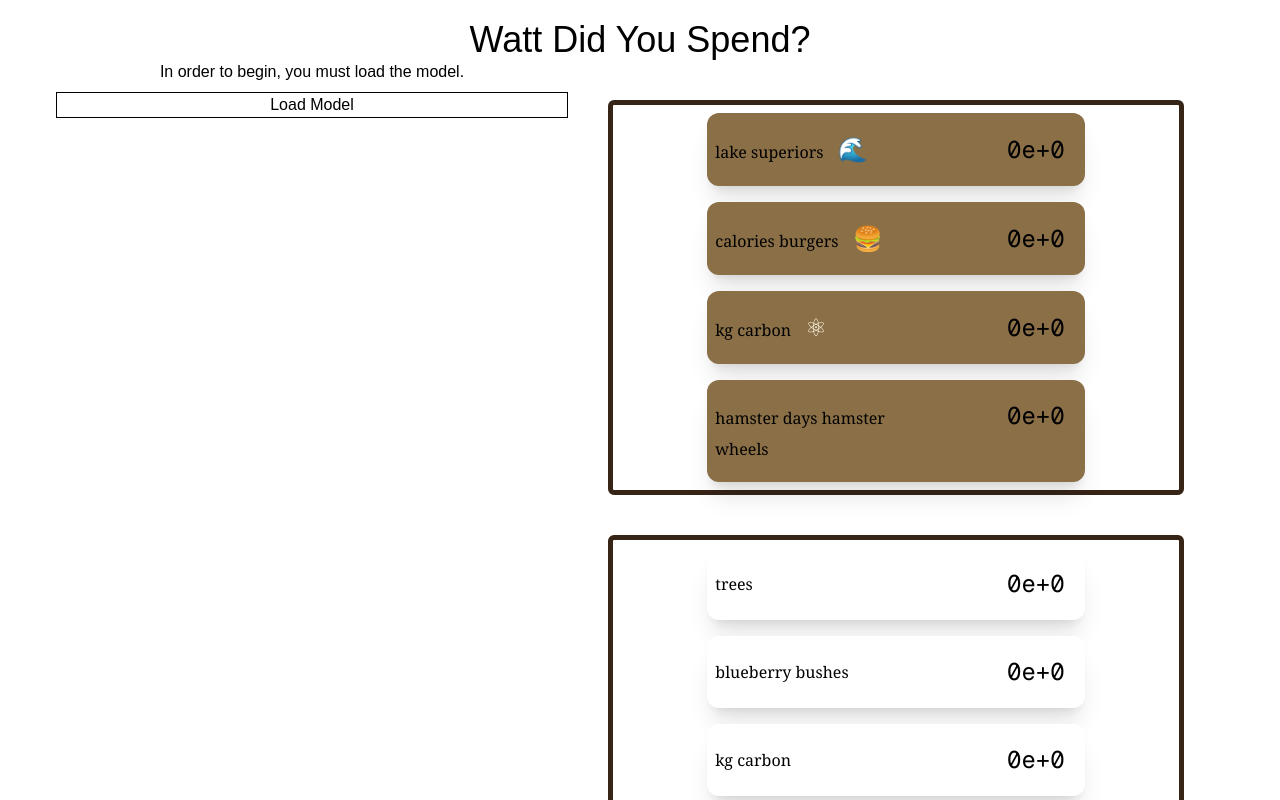
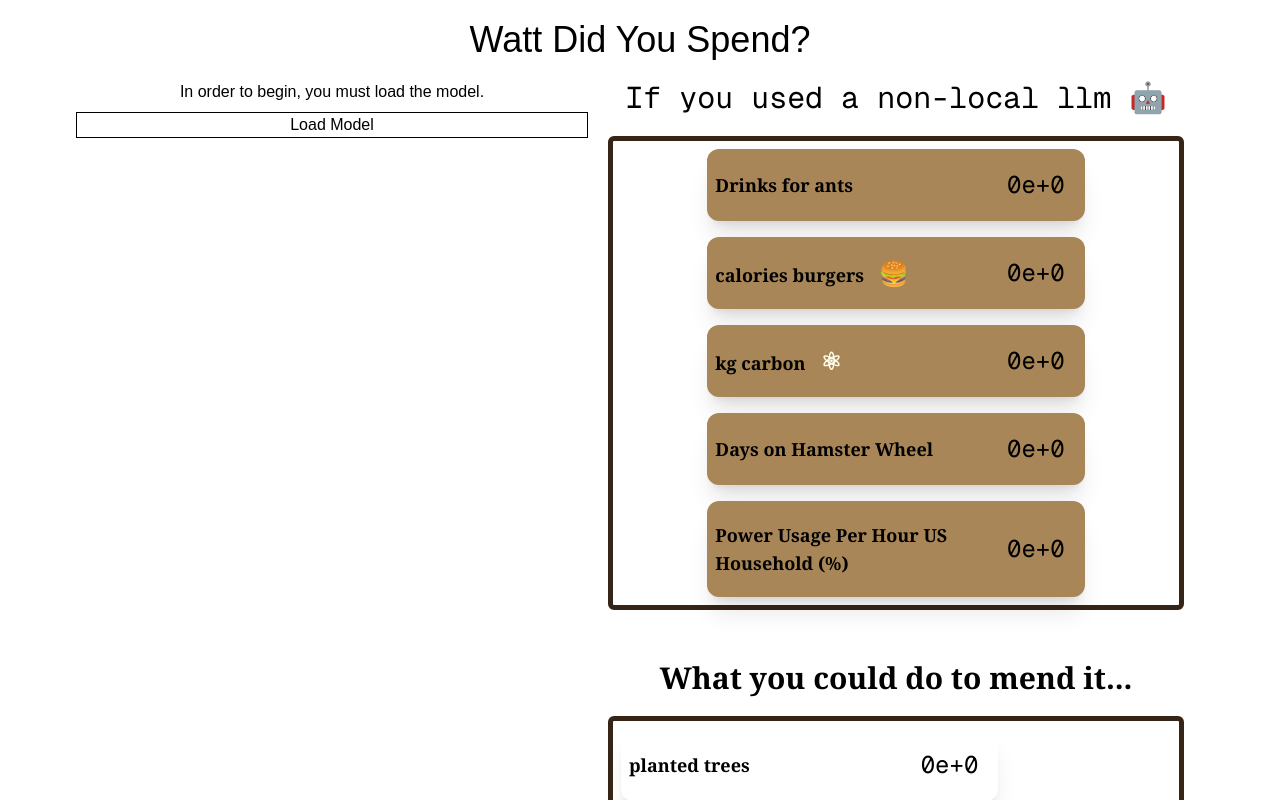
Before and after one commit to david-callender/token_calculator, a Next.js app: page / in a window 1280 px wide. Shown: the top 800 px of the page. Built offline with nearby package versions, Linux system fonts and the light colour scheme.

Commit message:
feat: cleaned up website

```diff
--- a/src/app/globals.css
+++ b/src/app/globals.css
@@ -9,7 +9,7 @@
   --color-background: var(--background);
   --color-foreground: var(--foreground);
   --color-border: #362417;
-  --color-waste: #8B6F47;
+  --color-waste: #A88657;
   --font-sans: var(--font-geist-sans);
   --font-mono: var(--font-geist-mono);
 }
--- a/src/app/page.tsx
+++ b/src/app/page.tsx
@@ -11,7 +11,7 @@ const Home: FC = () => {
   return (<>
     <div>
       <Title />
-      <div className="flex justify-center">
+      <div>
         <ClientView />
       </div>
     </div>
--- a/src/components/ClientView.tsx
+++ b/src/components/ClientView.tsx
@@ -9,12 +9,13 @@ export const ClientView: FC = () => {
     // this will be handled on davids component
     const [numTokens, setNumTokens] = useState(0);
 
-
-
     let state = new AppState(numTokens);
 
     return <>
-        <Chat numTokens={numTokens} setNumTokens={setNumTokens} />
-        <MendWasteView  state={state}/>
+        <div className="flex justify-center mt-5">
+            <Chat numTokens={numTokens} setNumTokens={setNumTokens} />
+            <MendWasteView  state={state}/>
+        </div>
+
     </>
 }
--- a/src/components/ListView.tsx
+++ b/src/components/ListView.tsx
@@ -6,7 +6,8 @@ import { AppState } from "./MendWasteView";
 export enum StartUnit {
     gallons,
     joules,
-    kilogramsCarbon
+    kilogramsCarbon,
+    dollars
 }
 
 export type MendEntry = {
@@ -27,7 +28,7 @@ type Props = {
 
 export const WasteView: FC<Props> = ({ entries, state }) => {
     return <>
-        <div className="flex m-10 min-w-xl flex-col border-border border-5 rounded-md">
+        <div className="flex m-5 min-w-xl flex-col border-border border-5 rounded-md">
             {entries.map((entry, index) => {
                 return (
                     <WasteBox key={index} entry={entry} state={state}/>
@@ -42,7 +43,7 @@ export const WasteView: FC<Props> = ({ entries, state }) => {
 export const MendView: FC<Props> = ({ entries, state }) => {
 
     return <>
-        <div className="flex m-10 min-w-xl flex-col border-border border-5 rounded-md">
+        <div className="flex m-5 min-w-xl flex-col border-border border-5 rounded-md">
             {entries.map((entry, index) => {
                 return (
 
--- a/src/components/MendBox.tsx
+++ b/src/components/MendBox.tsx
@@ -24,13 +24,18 @@ export const MendBox: FC<Props> = ({ entry, state }) => {
             setConvertedNumber(entry.conversionFactor * state.convertToGallons);
         } else if (entry.startUnit == StartUnit.kilogramsCarbon) {
             setConvertedNumber(entry.conversionFactor * state.convertToKilogramsCarbon);
+        } else if (entry.startUnit == StartUnit.dollars) {
+            setConvertedNumber(state.convertToDollars)
         }
     }, [state.tokens])
 
     return <>
-        <div onClick={() => {setToggled(!toggled)}} className="rounded-xl m-2 place-self-center flex p-5 pl-2 shadow-xl hover:-translate-y-1 transition-all w-2/3 font-serif bg-foreground">
-            <span className="w-1/2 text-left place-self-center">{entry.endUnit} {entry.detail}</span>
-            <span className="font-mono text-right w-1/2 text-2xl">{formatNumber(convertedNumber)}</span>
+
+        <div onClick={() => {setToggled(!toggled)}} className="rounded-xl m-2 text-lg flex p-5 pl-2 shadow-xl hover:-translate-y-1 transition-all w-2/3 font-serif bg-foreground">
+            <span className="grow font-semibold text-left place-self-center">{entry.endUnit} {entry.detail}</span>
+            <span className="font-mono text-right w-1/3 text-2xl place-content-center">{entry.startUnit == StartUnit.dollars ? "$" : "" }{formatNumber(convertedNumber)}</span>
         </div>
+
+
     </>
 }
--- a/src/components/MendWasteView.tsx
+++ b/src/components/MendWasteView.tsx
@@ -48,7 +48,9 @@ export const MendWasteView: FC<Props> = ({ state }) => {
 
     return <>
         <div>
+            <h1 className="text-3xl text-center font-mono">If you used a non-local llm 🤖</h1>
             <WasteView entries={WasteEntries} state={state}/>
+            <h1 className="text-3xl font-serif text-center pt-7.5"><strong>What you could do to mend it...</strong></h1>
             <MendView entries={MendEntries}  state={state}/>
         </div>
 
--- a/src/components/WasteBox.tsx
+++ b/src/components/WasteBox.tsx
@@ -32,13 +32,15 @@ export const WasteBox: FC<Props> = ({ entry, state }) => {
 
     return <>
 
-        <div onClick={() => {setToggled(!toggled);}} className="rounded-xl m-2 place-self-center flex p-5 pl-2 shadow-xl items-baseline hover:-translate-y-1 transition-all w-2/3 font-serif bg-waste">
+        <div onClick={() => {setToggled(!toggled);}} className="rounded-xl m-2 place-self-center flex p-5 pl-2 shadow-xl text-lg items-baseline hover:-translate-y-1 transition-all w-2/3 font-serif bg-waste">
 
-            <div className="w-1/2 text-left">{entry.endUnit} {entry.detail} <span className='text-2xl text-amber-50 pl-2.5'>{entry.emoji ? entry.emoji : <></>}</span></div>
+            <div className="grow text-left place-self-center font-semibold">{entry.endUnit} {entry.detail} { entry.emoji ? <span className='text-2xl text-amber-50 pl-2.5'>{entry.emoji}</span> : <></> }</div>
 
-            <div className="font-mono text-right text-2xl w-1/2">{formatNumber(convertedNumber)}</div>
+            <div className="font-mono text-right text-2xl w-1/3 place-self-center">{formatNumber(convertedNumber)}</div>
 
         </div>
+
+
     </>
 
 
--- a/src/static/conversions.tsx
+++ b/src/static/conversions.tsx
@@ -2,11 +2,10 @@ import { MendEntry, StartUnit } from "@/components/ListView"
 
 export const WasteEntries: MendEntry[] = [
         {
-            detail: "",
-            endUnit: "lake superiors",
-            conversionFactor: 3.13e-16,
-            startUnit: StartUnit.gallons,
-            emoji: "🌊"
+            detail: "Drinks for ants",
+            endUnit: "",
+            conversionFactor: 1 / 10e-6,
+            startUnit: StartUnit.gallons
         },
         {
             detail: "burgers",
@@ -24,30 +23,46 @@ export const WasteEntries: MendEntry[] = [
         },
 
         {
-            detail: "hamster wheels",
-            endUnit: "hamster days",
-            conversionFactor: 1.0,
+            detail: "Hamster Wheel",
+            endUnit: "Days on",
+            conversionFactor: 1 / 1800,
+            startUnit: StartUnit.joules,
+        },
+
+        {
+            detail: "US Household (%)",
+            endUnit: "Power Usage Per Hour",
+            conversionFactor: (365 * 24 * 100) / 3.78e10 ,
             startUnit: StartUnit.joules
         }
     ]
 
 export const MendEntries: MendEntry[] = [
     {
-        detail: "trees",
+        detail: "planted trees",
         endUnit: "",
         conversionFactor: 1 / 21.7724,
         startUnit: StartUnit.kilogramsCarbon
     },
     {
-        detail: "blueberry bushes",
+        detail: "planted blueberry bushes",
         endUnit: "",
         conversionFactor: 0.5,
         startUnit: StartUnit.kilogramsCarbon
     },
     {
-        detail: "carbon",
-        endUnit: "kg",
-        conversionFactor: 1.0,
+        detail: "absorbed by ocean per day",
+        endUnit: "kgC",
+        conversionFactor: (1 * 365) / ( 2.69e6 ),
         startUnit: StartUnit.kilogramsCarbon
-    }
+    },
+
+    {
+        detail: "donate to charity",
+        endUnit: "",
+        conversionFactor: 1,
+        startUnit: StartUnit.dollars
+    },
+
+
 ]
```
